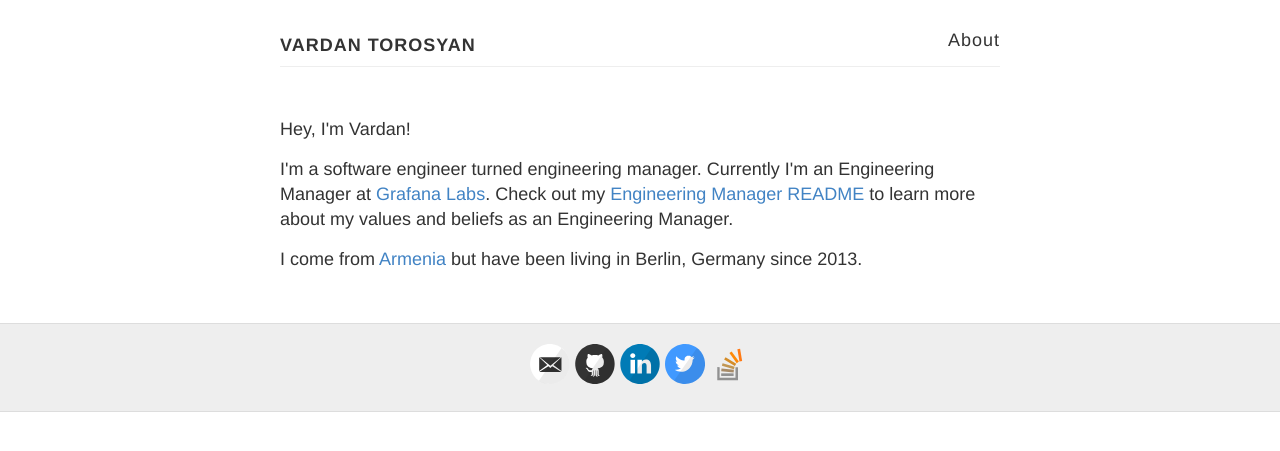
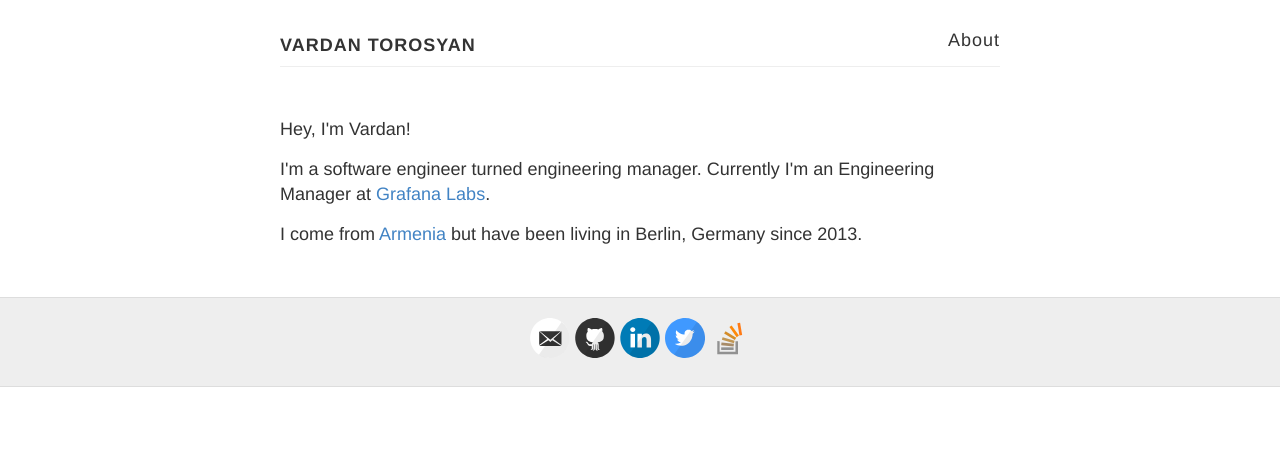
Before and after one commit to vtorosyan/vtorosyan.github.io, a Jekyll site: the page built from about.html, in a window 1280 px wide. Shown: the top 451 px of the page. Built offline with Jekyll 4.4.1, drawn with Linux system fonts in a browser that asks for light colours.

```diff
--- a/about.html
+++ b/about.html
@@ -5,6 +5,6 @@
 
 <p>Hey, I'm Vardan!</p>
 
-<p>I'm a software engineer turned engineering manager. Currently I'm an Engineering Manager at <a href="https://grafana.com" target="_blank">Grafana Labs</a>. Check out my <a href="/engineering-manager-readme/">Engineering Manager README</a> to learn more about my values and beliefs as an Engineering Manager.</p>
+<p>I'm a software engineer turned engineering manager. Currently I'm an Engineering Manager at <a href="https://grafana.com" target="_blank">Grafana Labs</a>.
 
 <p>I come from <a href="https://en.wikipedia.org/wiki/Armenia" target="_blank">Armenia</a> but have been living in Berlin, Germany since 2013.
```
